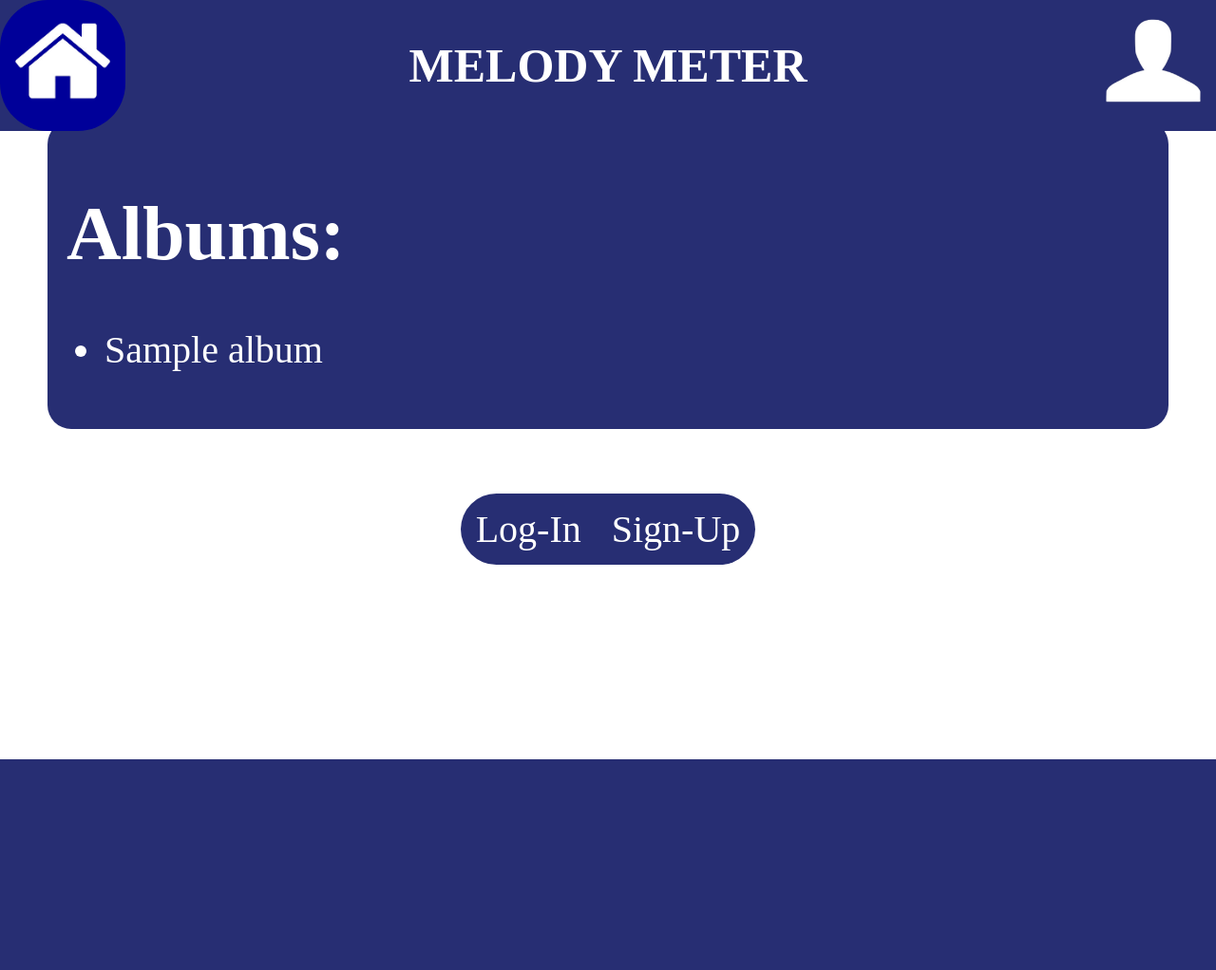
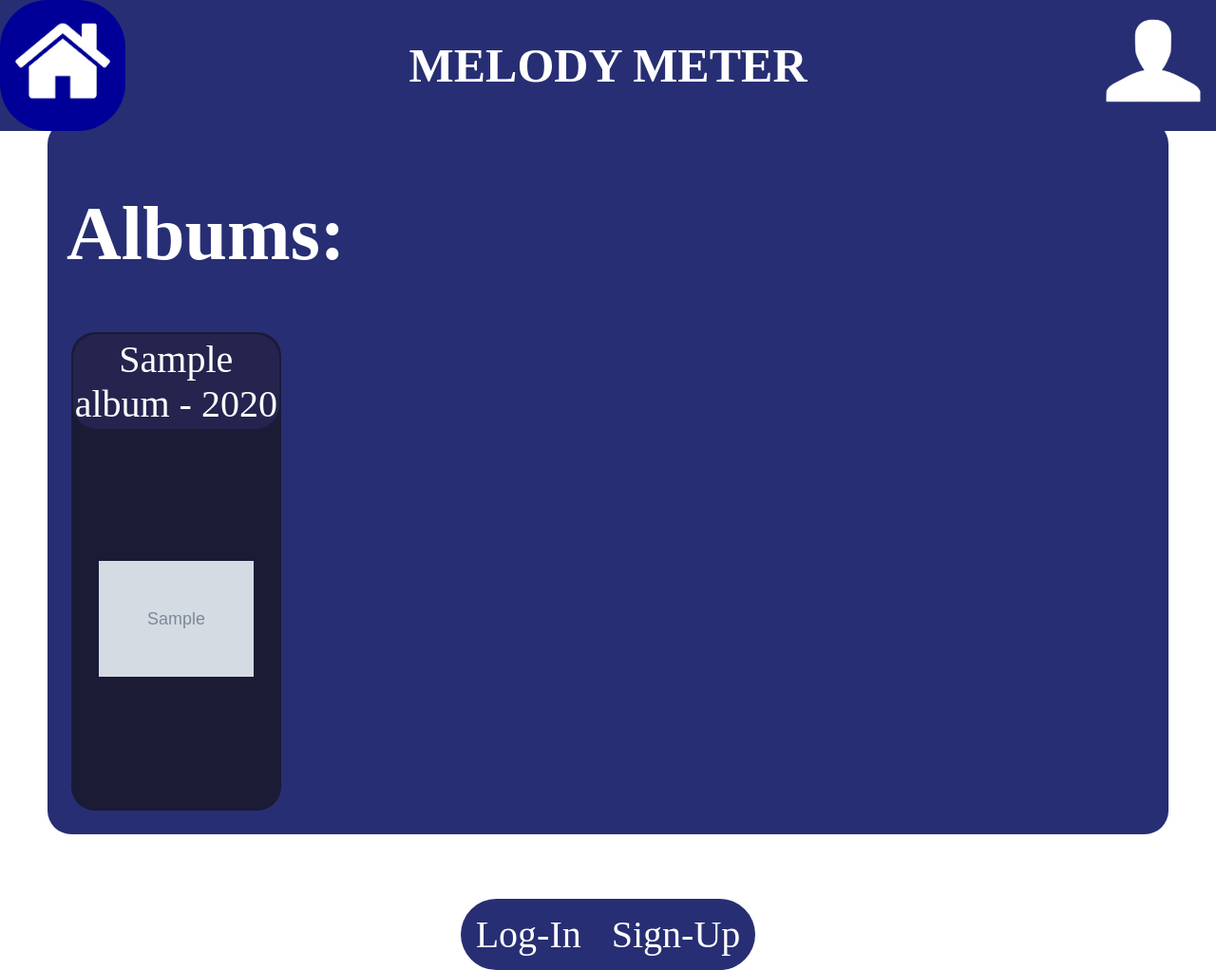
Before and after one commit to TheArrowhead984U/WAD2-Team-Project, a Django app: page /melodyMeter/albums/ in a window 1280 px wide. Shown: the whole page at 95% size. Before the commit the page ends 800 px from the top, so only its background shows below. Run offline with Django 3.2, Linux system fonts and the light colour scheme; tables that the repository leaves empty hold one stand-in row (values such as "Sample post"); grey boxes marked "Sample" are stand-in pictures.

Commit message:
Albums Nicer Layout

```diff
--- a/static/melodyMeter/css/base.css
+++ b/static/melodyMeter/css/base.css
@@ -39,6 +39,65 @@ body {
 	justify-content: space-between;
 	align-items: center;
 }
+
+/* ALBUM LISTING CSS */
+
+#albumList {
+	/*content: center;*/
+	text-align: center;
+	/*vertical-align: center;*/
+}
+
+#albumList::after {
+	content: "";
+	clear: both;
+	display: table;
+}
+
+.album {
+	align-items: center;
+	content: center;
+	text-align: center;
+	background-color: #1b1b36;
+	float: left;
+	width: 19%;
+	border-radius: 25px;
+	padding: 2px;
+	margin: 5px;
+	height: 500px;
+}
+
+.album:hover {
+	/*background-color: #24244f;*/
+	color: lightgrey;
+	filter: grayscale(0.5);
+}
+
+.albumImg {
+	width: 75%;
+	height: auto;
+}
+
+.albumCover {
+	height: 80%;
+	display: flex;
+	align-items: center;
+	justify-content: center;
+}
+
+.albumHeading {
+	align-items: center;
+	/*content: center;
+	text-align: center;*/
+	display: flex;
+	justify-content: center;
+	border-radius: 25px;
+	background-color: #24244f;
+	width: auto;
+	height: 20%;
+}
+
+/* POPUP CSS */
 
 .popup .close {
 	position: absolute;
--- a/templates/melodyMeter/albums.html
+++ b/templates/melodyMeter/albums.html
@@ -9,14 +9,18 @@ Albums
 	<div class="contentBox">
 		<h1>Albums:</h1>
 		{% if albums %}
-		<ul>
+		<div id="albumList">
 			{% for album in albums %}
-				<li>
-					<a href="{% url 'melodyMeter:show_album' album.slug %}">{{ album.name }}</a>
-				</li>
-				<br />
+				<a href="{% url 'melodyMeter:show_album' album.slug %}" class="album">
+					<div class="albumHeading">
+						{{ album.name }} - {{ album.year }}
+					</div>
+					<div class="albumCover">
+						<img src="{{ MEDIA_URL }}{{ album.cover }}" class="albumImg">
+					</div>
+				</a>
 			{% endfor %}
-		</ul>
+		</div>
 		{% else %}
 		<strong>There are no albums present.</strong>
 		{% endif %}
```
